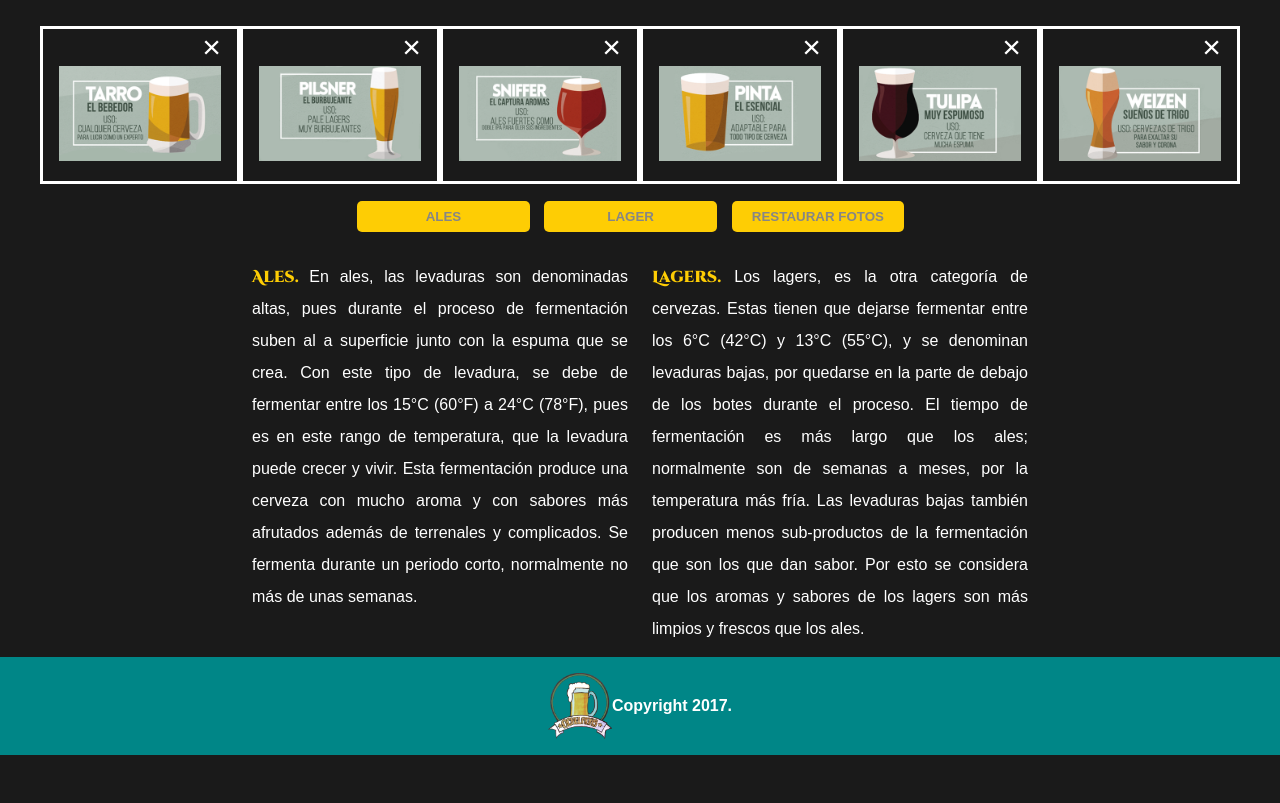
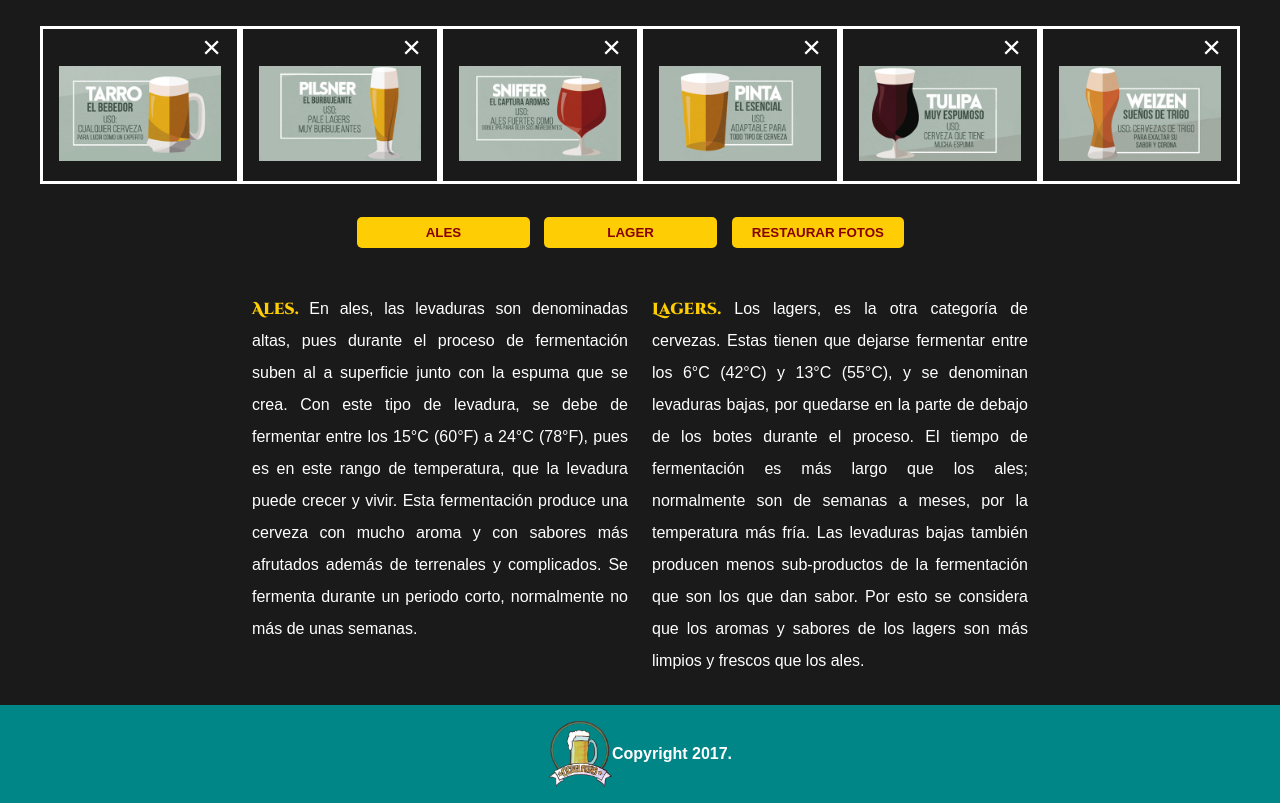
Before and after one commit to dianix/pandas-sass, a plain HTML site: page index.html in a window 1280 px wide. Shown: the part 122-925 px from the top of the page. Before the commit the page ends 877 px from the top, so only its background shows below. Drawn offline with Linux system fonts and the light colour scheme; a web font is replaced by a local one.

Commit message:
ajuste de colores

```diff
--- a/src/_mixins.scss
+++ b/src/_mixins.scss
@@ -28,6 +28,6 @@
     margin: 5px;
     font-family: $fuente-texto;
     font-weight: bolder;
-    color: #868686;
+    color: $tono-ale;
     text-transform: uppercase;
 }
--- a/src/main.scss
+++ b/src/main.scss
@@ -65,7 +65,7 @@ header {
 }
 
 #fotos {
-
+    margin-bottom: 1rem;
     div {
         @include fotos__marco;
         span {
@@ -79,12 +79,14 @@ header {
 }
 
 #botonera {
+    margin-bottom: 1rem;
     button {
         @include botonera__boton;
     }
 }
 
 #textos {
+    margin-bottom: 1rem;
     p {
         color: #fff;
         line-height: 2rem;
```
Also changed, not shown: css/main.css, 1 other file.
